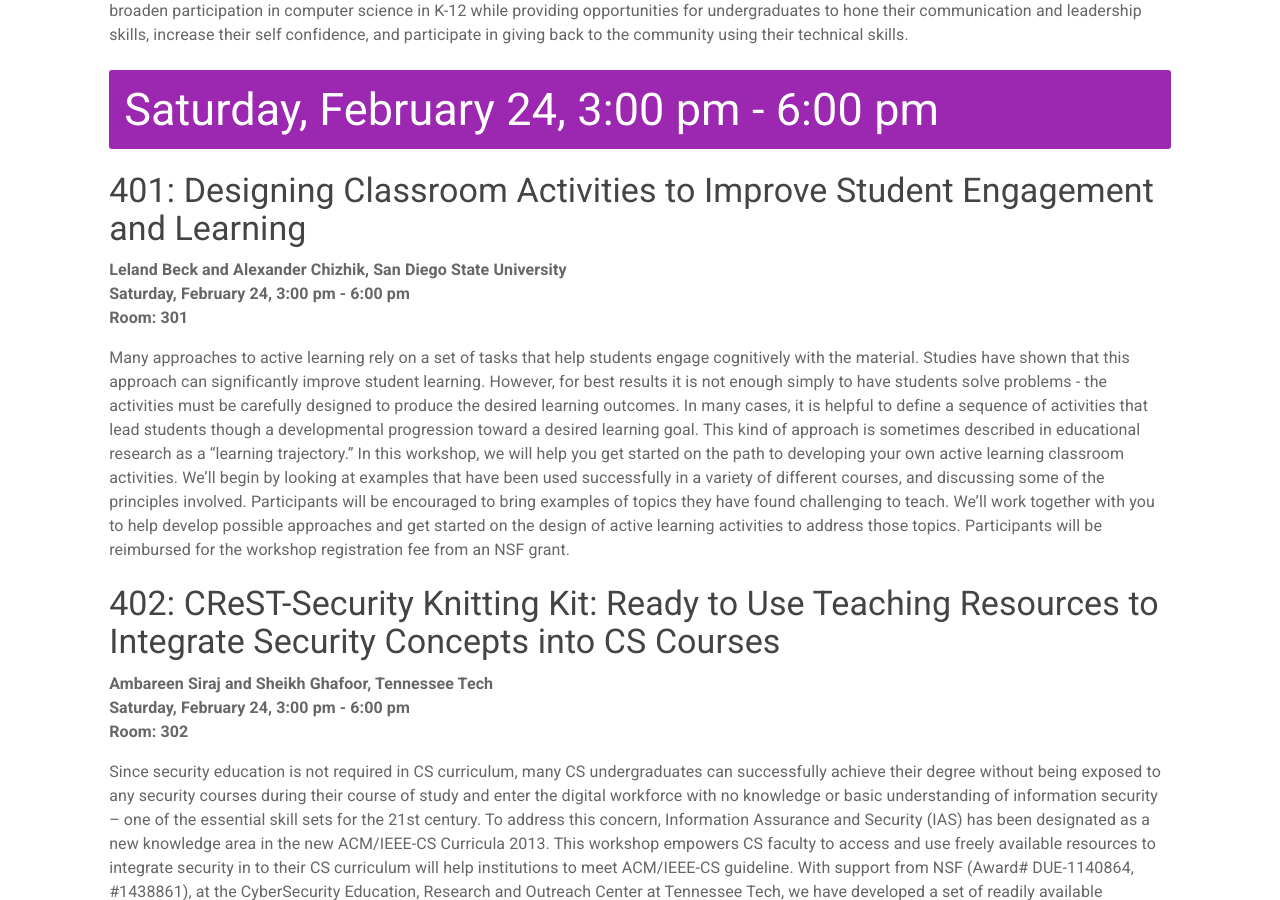
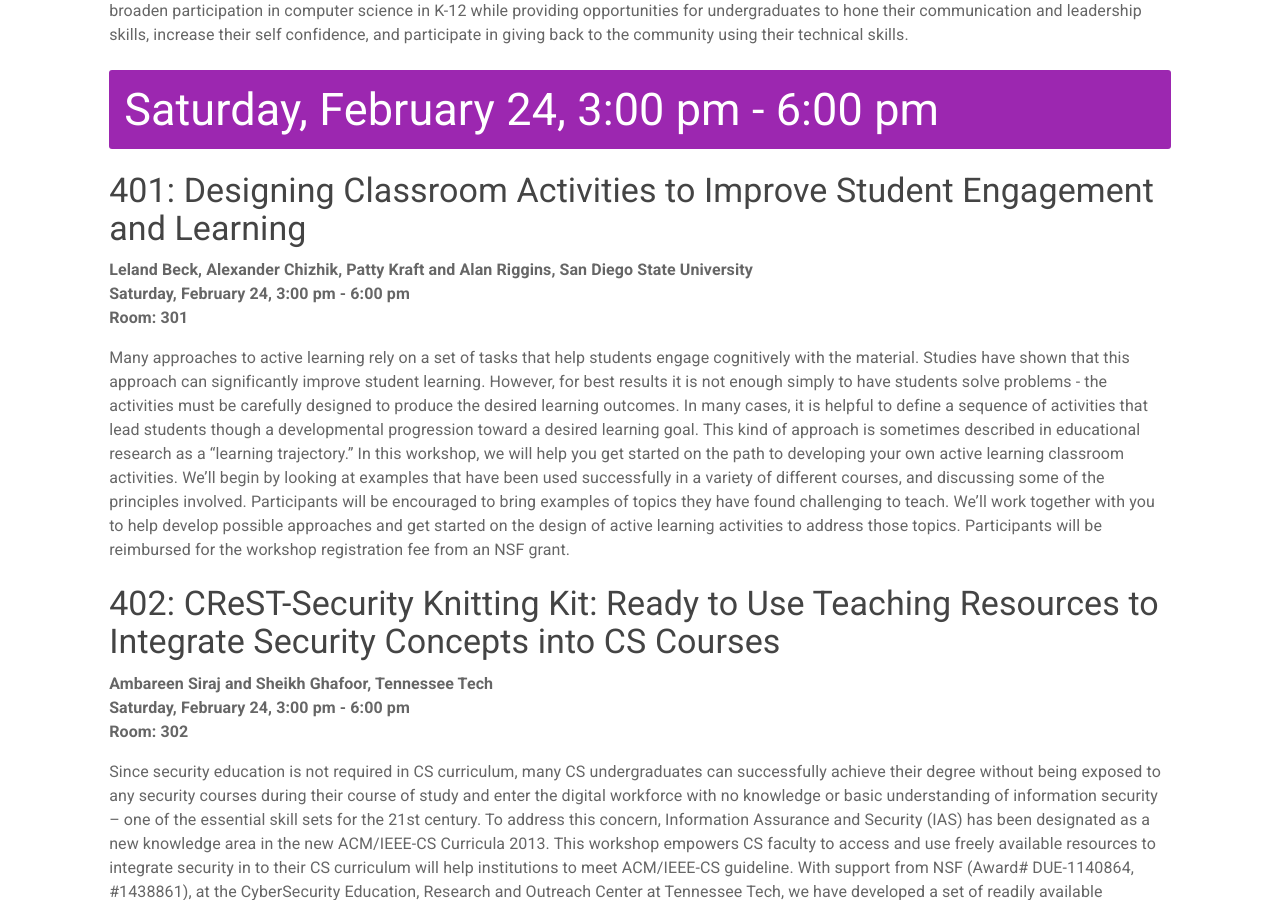
Before and after one commit to sigcsets/sigcse2018, a Jekyll site: the page built from attendees/workshops.md, in a window 1280 px wide and 900 px high, scrolled down 10411 px. Built offline with Jekyll 4.4.1, drawn with Linux system fonts in a browser that asks for light colours.

Commit message:
update to workshop list

```diff
--- a/_data/workshops.yml
+++ b/_data/workshops.yml
@@ -256,7 +256,7 @@
   date: Saturday, February 24, 3:00 pm - 6:00 pm
   title: "Designing Classroom Activities to Improve Student Engagement and Learning"
   room: 301
-  presenters: Leland Beck and Alexander Chizhik, San Diego State University
+  presenters: Leland Beck, Alexander Chizhik, Patty Kraft and Alan Riggins, San Diego State University
   abstract: Many approaches to active learning rely on a set of tasks that help students engage cognitively with the material. Studies have shown that this approach can significantly improve student learning. However, for best results it is not enough simply to have students solve problems - the activities must be carefully designed to produce the desired learning outcomes. In many cases, it is helpful to define a sequence of activities that lead students though a developmental progression toward a desired learning goal. This kind of approach is sometimes described in educational research as a "learning trajectory." In this workshop, we will help you get started on the path to developing your own active learning classroom activities. We'll begin by looking at examples that have been used successfully in a variety of different courses, and discussing some of the principles involved. Participants will be encouraged to bring examples of topics they have found challenging to teach. We'll work together with you to help develop possible approaches and get started on the design of active learning activities to address those topics. Participants will be reimbursed for the workshop registration fee from an NSF grant.
 
 
```
